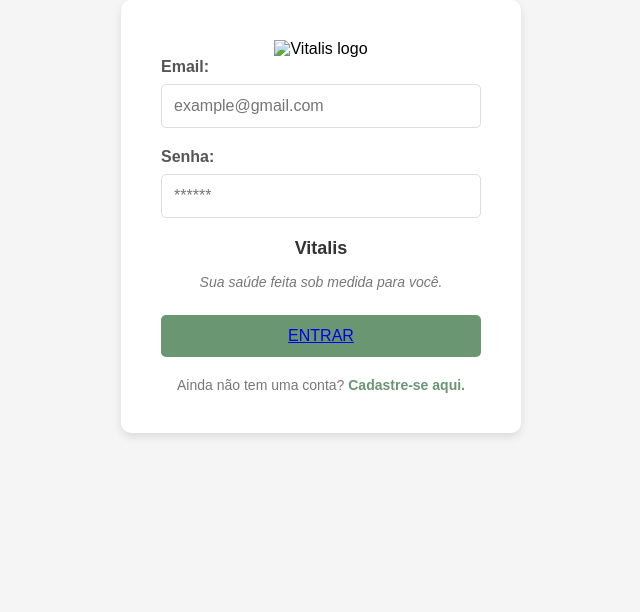
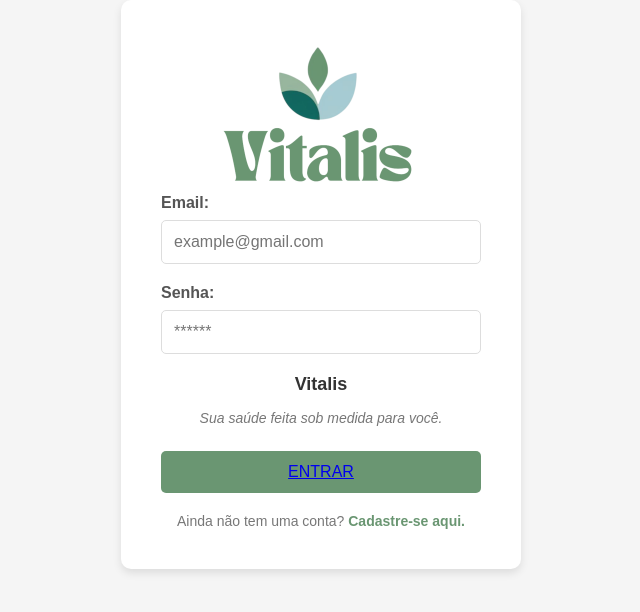
Before and after one commit to Cziwa/trabalho25-04, a plain HTML site: page index.html in a window 1280 px wide. Shown: the whole page, without its empty margins (319-959 px from the left). Drawn offline with Linux system fonts and the light colour scheme.

Commit message:
Update index.html

```diff
--- a/index.html
+++ b/index.html
@@ -9,7 +9,7 @@
 </head>
 <body>
     <div class="login-container">
-        <div class="logo-vitalis"><img src="imagenstrabalho/newvitalislogo-200.png" alt="Vitalis logo"></div>
+        <div class="logo-vitalis"><img src="newvitalislogo-200.png" alt="Vitalis logo"></div>
 
 
         <div class="form-group">
```
